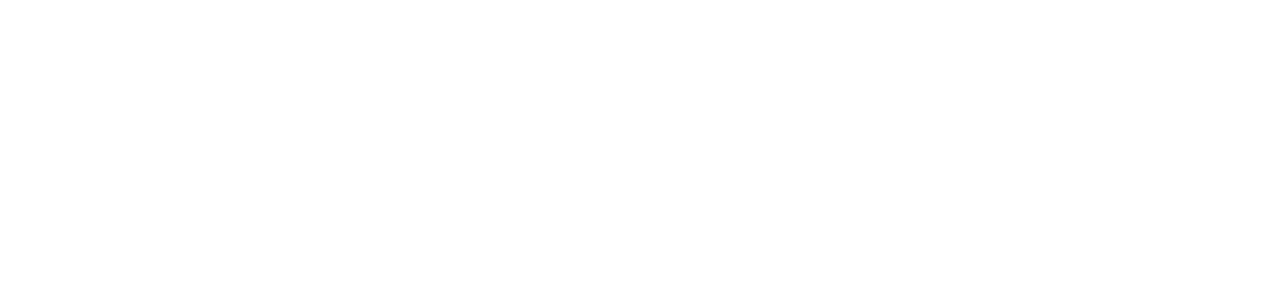
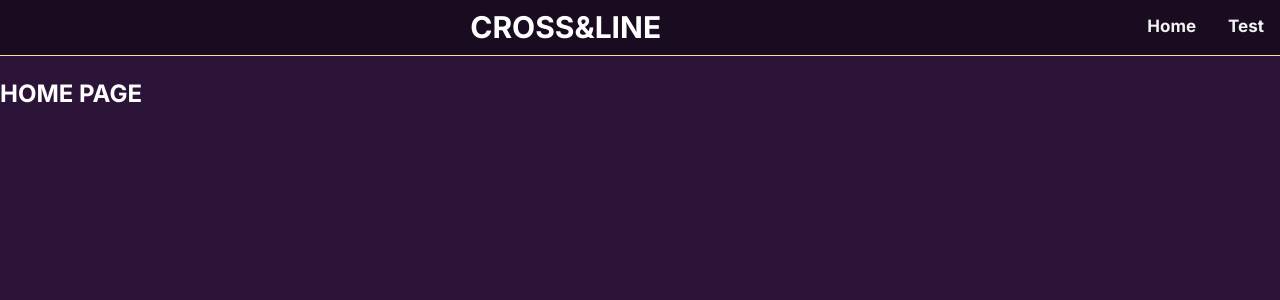
Before and after one commit to CodeLemons/cross-line, a React (Create React App) app: page / in a window 1280 px wide. Shown: the top 300 px of the page. Built offline with nearby package versions, Linux system fonts and the light colour scheme.

Commit message:
Added two new components that were routed and styled using css

```diff
--- a/package.json
+++ b/package.json
@@ -8,6 +8,7 @@
     "@testing-library/user-event": "^13.5.0",
     "react": "^17.0.2",
     "react-dom": "^17.0.2",
+    "react-router-dom": "^6.2.2",
     "react-scripts": "5.0.0",
     "web-vitals": "^2.1.4"
   },
--- a/src/App.js
+++ b/src/App.js
@@ -1,7 +1,18 @@
+import { Routes, Route } from "react-router-dom";
+import Navigation from "./Navigation";
+import Home from "./Home";
+import Test from "./Test";
+
 function App() {
   return (
     <div className="App">
-
+      <div className="content">
+        <Navigation />
+        <Routes>
+          <Route path="/" element={ <Home /> } />
+          <Route path="/test" element={ <Test /> } />
+        </Routes>
+      </div>
     </div>
   );
 }
--- /dev/null
+++ b/src/Home.js
@@ -0,0 +1,9 @@
+const Home = () => {
+    return (
+        <div className="home-page">
+            <h2>HOME PAGE</h2>
+        </div>
+     );
+}
+
+export default Home;
--- /dev/null
+++ b/src/Navigation.js
@@ -0,0 +1,13 @@
+import { Link } from "react-router-dom";
+
+const Navigation = () => {
+    return (
+        <div className="nav-page">
+            <h2>CROSS&LINE</h2>
+            <Link to="/">Home</Link>
+            <Link to="/test">Test</Link>
+        </div>
+     );
+}
+
+export default Navigation;
--- /dev/null
+++ b/src/Test.js
@@ -0,0 +1,9 @@
+const Test = () => {
+    return (
+        <div className="test">
+            <p>Lorem ipsum dolor sit amet, consectetur adipisicing elit. Numquam architecto voluptatem explicabo ad voluptate facere aliquam, earum dolorum nobis nemo nam maiores reprehenderit ipsum quibusdam dicta sequi magni expedita nesciunt.</p>
+        </div>
+     );
+}
+
+export default Test;
--- a/src/index.css
+++ b/src/index.css
@@ -1,13 +1,39 @@
+@import url('https://fonts.googleapis.com/css2?family=Inter:wght@700&display=swap');
+/* FFDE91 - for buttons */
 body {
+  font-family: 'Inter';
   margin: 0;
-  font-family: -apple-system, BlinkMacSystemFont, 'Segoe UI', 'Roboto', 'Oxygen',
-    'Ubuntu', 'Cantarell', 'Fira Sans', 'Droid Sans', 'Helvetica Neue',
-    sans-serif;
-  -webkit-font-smoothing: antialiased;
-  -moz-osx-font-smoothing: grayscale;
+  font-size: 1rem;
+  font-weight: 1.5;
+  line-height: 1.5;
+  color: #ffffff;
+  background-color: #2C1338;
 }
 
-code {
-  font-family: source-code-pro, Menlo, Monaco, Consolas, 'Courier New',
-    monospace;
+.nav-page {
+  display: flex;
+  background: #190b20;
+  border-bottom: 1px solid #FFDE91;
 }
+
+.nav-page a {
+  float: right;
+  color: #f2f2f2;
+  text-align: center;
+  padding: 14px 16px;
+  text-decoration: none;
+  font-size: 17px;
+}
+
+.nav-page a:hover {
+  background-color: #FFDE91;
+  color: #2C1338;
+}
+
+.nav-page h2 {
+  padding: 5px;
+  text-align: center;
+  display: inline-block;
+  font-size: 30px;
+  margin: auto;
+}
```
Also changed, not shown: src/index.js (+6 -4 lines), 1 other file (tests, documents, lock files or other folders).
